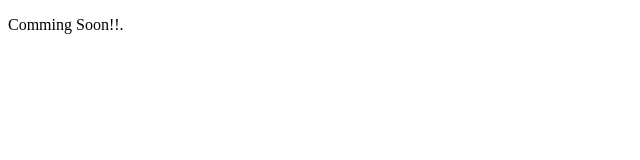
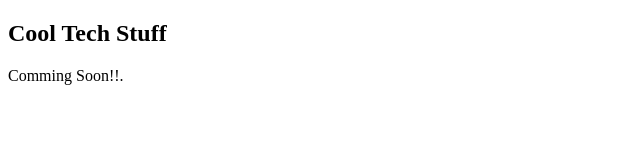
Before and after one commit to Jfarooq-it/TechBlog, a plain HTML site: page index.html in a window 1280 px wide. Shown: the whole page, without its empty margins (0-640 px from the left). Drawn offline with Linux system fonts and the light colour scheme.

Commit message:
Update index.html

```diff
--- a/index.html
+++ b/index.html
@@ -4,6 +4,7 @@
     <title>Tech Blog</title>
   </head>
   <body>
+    <h2> Cool Tech Stuff </h2>
     <p>Comming Soon!!.</p>
   </body>
 </html>
```
